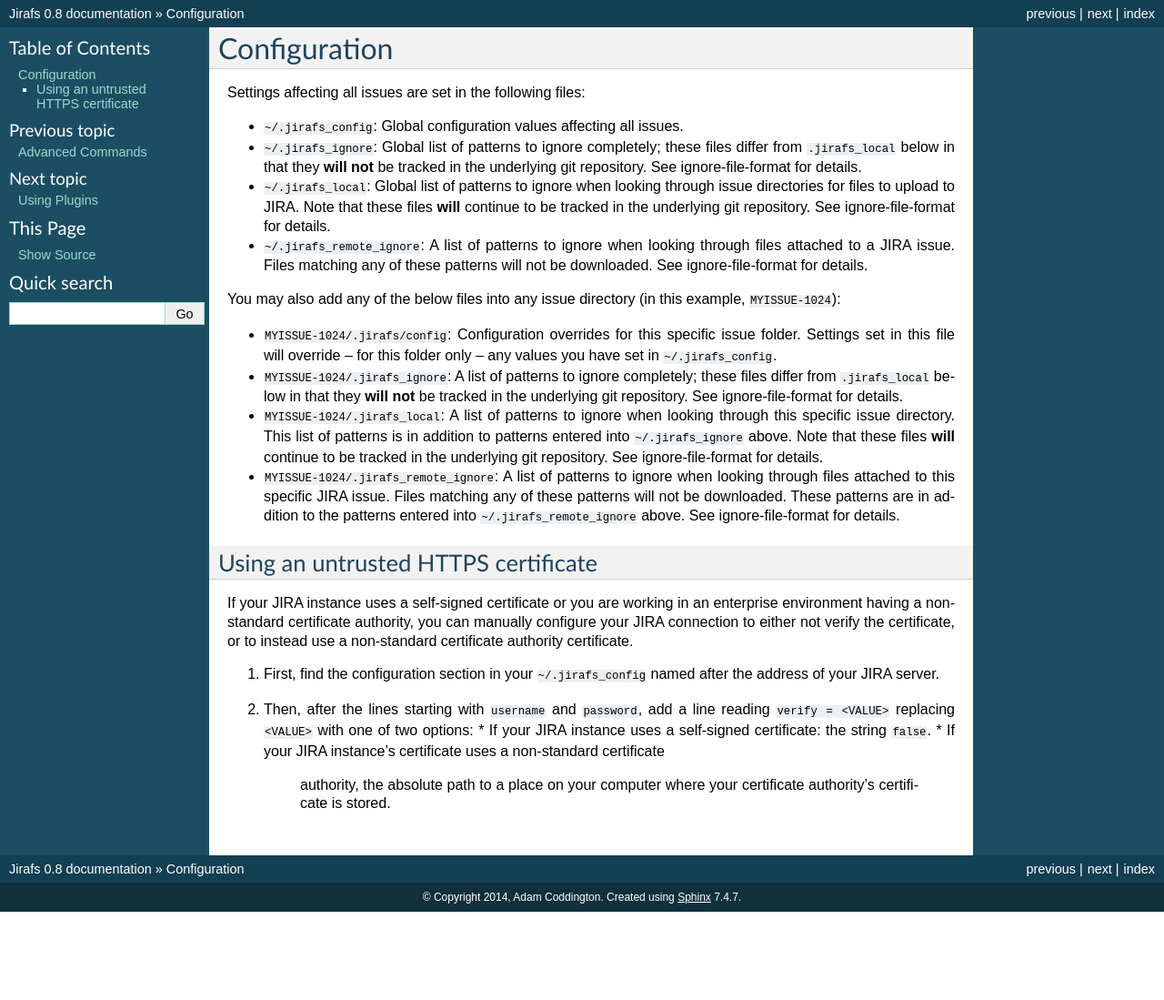
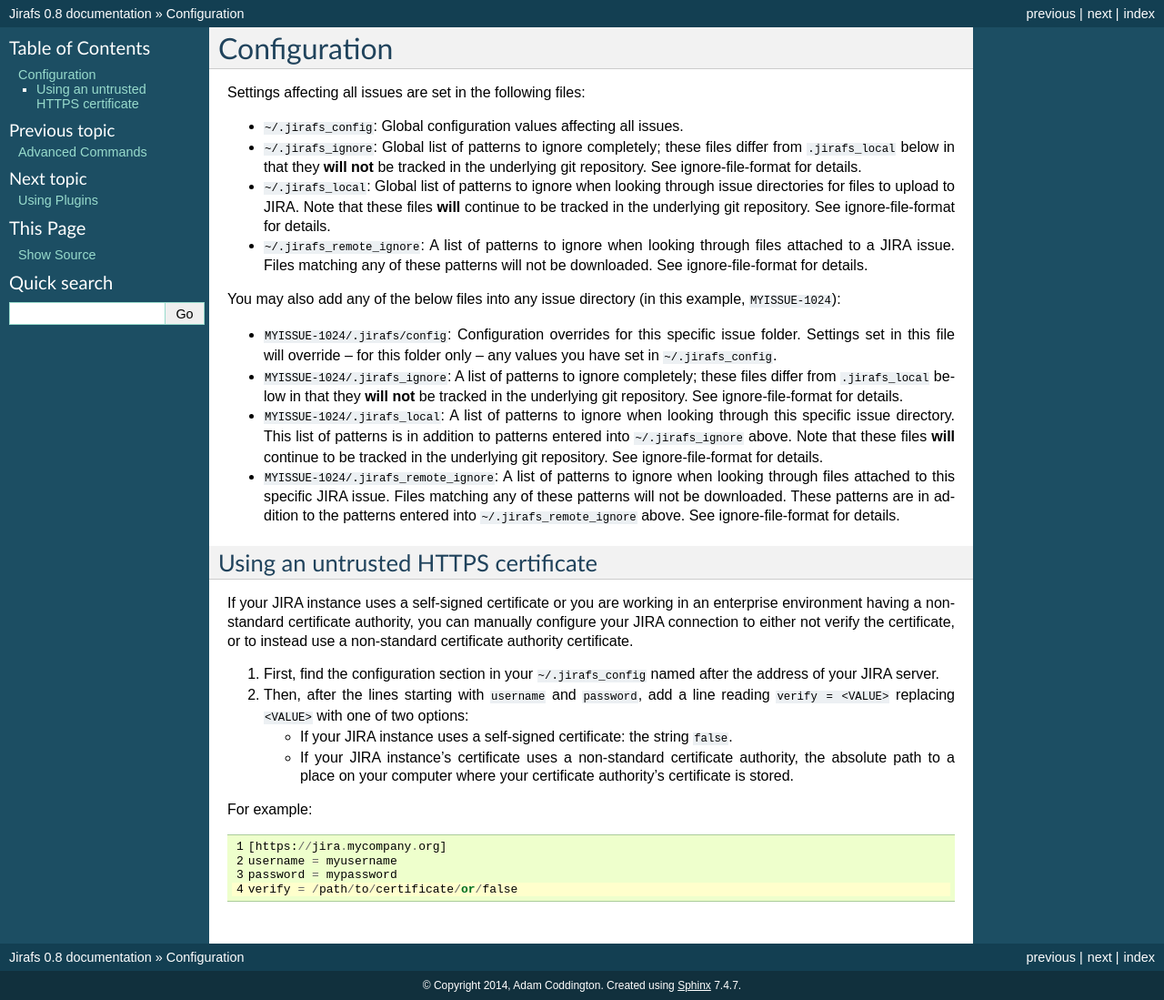
Before and after one commit to coddingtonbear/jirafs, a Sphinx documentation site: the page built from docs/source/configuration.rst, in a window 1280 px wide. Shown: the whole page at 91% size. Built offline with Sphinx 7.4.7, drawn with Linux system fonts in a browser that asks for light colours; pages that are not in the unit, such as notebooks, are missing from menus; before the commit the page ends 1002 px from its top, so only the background shows below that.

Commit message:
Updating configuration to make untrusted HTTPs certificate section clearer.

```diff
--- a/docs/source/configuration.rst
+++ b/docs/source/configuration.rst
@@ -51,7 +51,19 @@
 2. Then, after the lines starting with ``username`` and ``password``, add a
    line reading ``verify = <VALUE>`` replacing ``<VALUE>`` with one of two
    options:
+
    * If your JIRA instance uses a self-signed certificate: the string ``false``.
    * If your JIRA instance's certificate uses a non-standard certificate
      authority, the absolute path to a place on your computer where your
      certificate authority's certificate is stored.
+
+For example:
+
+.. code-block:: python
+   :linenos:
+   :emphasize-lines: 4
+
+   [https://jira.mycompany.org]
+   username = myusername
+   password = mypassword
+   verify = /path/to/certificate/or/false
```
